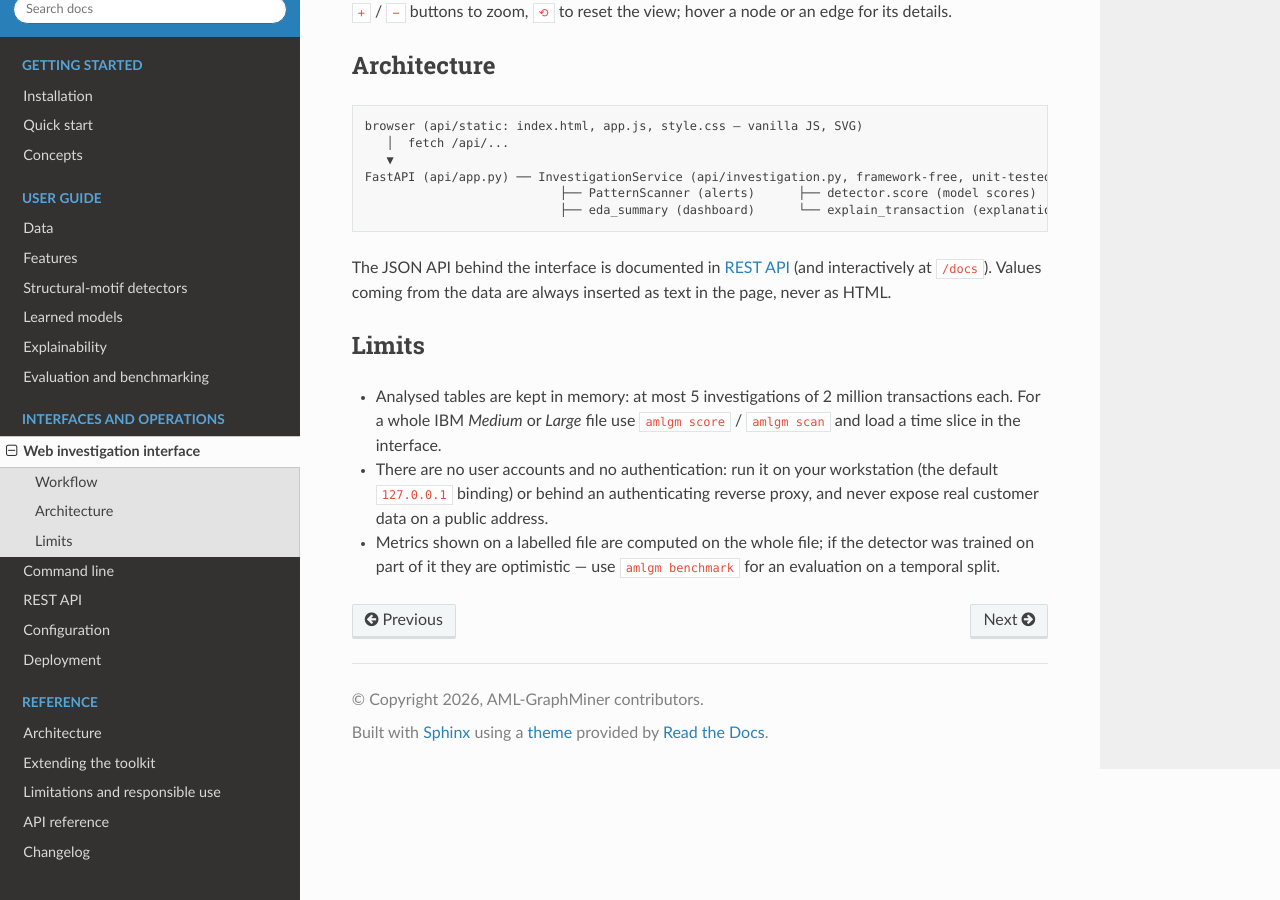
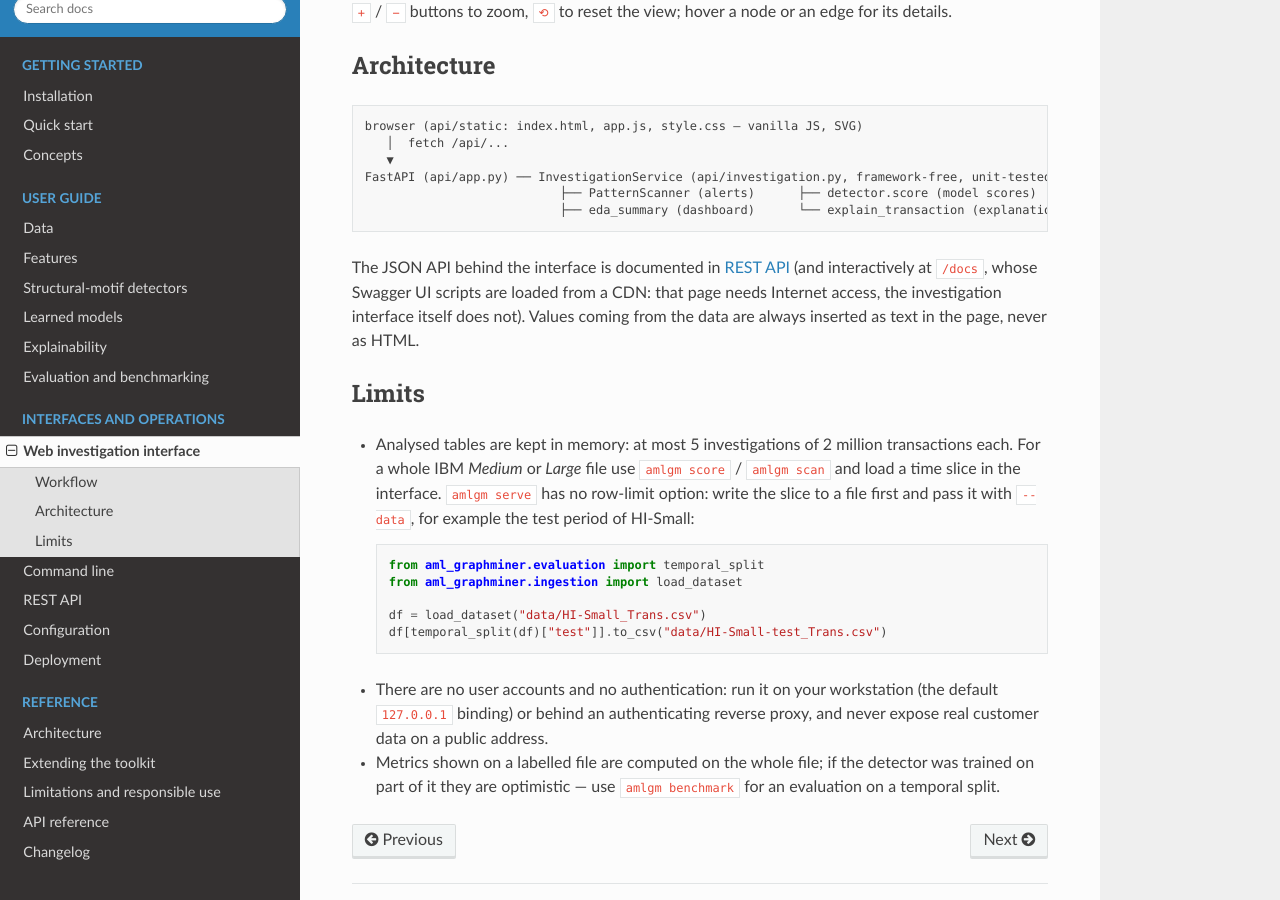
Before and after one commit to Abeidak/aml-graphminer, a Sphinx documentation site: the page built from docs/web_interface.md, in a window 1280 px wide and 900 px high, scrolled down 990 px. Built offline with Sphinx 7.4.7 and the Read the Docs theme 3.1.0, drawn with Linux system fonts in a browser that asks for light colours.

Commit message:
Audit fixes: clean errors, obsolete comments, ignored outputs, offline docs notes
- run_elliptic.py prints a one-line error (not a traceback) when the data folder is missing
- .gitignore: hub/, why.png, why.json, amlgm.yaml (outputs of the README commands); ruff skips hub/
- import.cypher comment points to docker/docker-compose.neo4j.yml; .coveragerc-core says 90 %
- docs/index --tx example says where tx ids come from (README: same fix in a later commit)
- /docs and /redoc load Swagger UI / ReDoc from a CDN (need Internet); the web interface does not
- amlgm serve has no row limit: how to write a time slice (temporal_split) and serve it

Co-Authored-By: Claude Opus 5.5 <noreply@anthropic.com>

````diff
--- a/docs/web_interface.md
+++ b/docs/web_interface.md
@@ -51,13 +51,23 @@ FastAPI (api/app.py) ── InvestigationService (api/investigation.py, framewor
 ```
 
 The JSON API behind the interface is documented in {doc}`rest_api` (and interactively at
-`/docs`). Values coming from the data are always inserted as text in the page, never as HTML.
+`/docs`, whose Swagger UI scripts are loaded from a CDN: that page needs Internet access, the
+investigation interface itself does not). Values coming from the data are always inserted as text in the page, never as HTML.
 
 ## Limits
 
 * Analysed tables are kept in memory: at most 5 investigations of 2 million transactions each.
   For a whole IBM *Medium* or *Large* file use `amlgm score` / `amlgm scan` and load a time slice
-  in the interface.
+  in the interface. `amlgm serve` has no row-limit option: write the slice to a file first and
+  pass it with `--data`, for example the test period of HI-Small:
+
+  ```python
+  from aml_graphminer.evaluation import temporal_split
+  from aml_graphminer.ingestion import load_dataset
+
+  df = load_dataset("data/HI-Small_Trans.csv")
+  df[temporal_split(df)["test"]].to_csv("data/HI-Small-test_Trans.csv")
+  ```
 * There are no user accounts and no authentication: run it on your workstation (the default
   `127.0.0.1` binding) or behind an authenticating reverse proxy, and never expose real customer
   data on a public address.
--- a/pyproject.toml
+++ b/pyproject.toml
@@ -105,7 +105,7 @@ line-length = 100
 target-version = "py311"
 src = ["src", "tests"]
 # generated notebooks are built from notebooks/src; the legacy ones are the student's originals
-extend-exclude = ["notebooks/*.ipynb", "notebooks/colab_legacy"]
+extend-exclude = ["notebooks/*.ipynb", "notebooks/colab_legacy", "hub"]
 
 [tool.ruff.lint]
 select = ["E", "F", "W", "I", "B", "UP", "SIM", "RUF"]
````
Also changed, not shown: docs/index.md (+1 -1 lines), docs/rest_api.md (+2 -2 lines), 5 other files.
